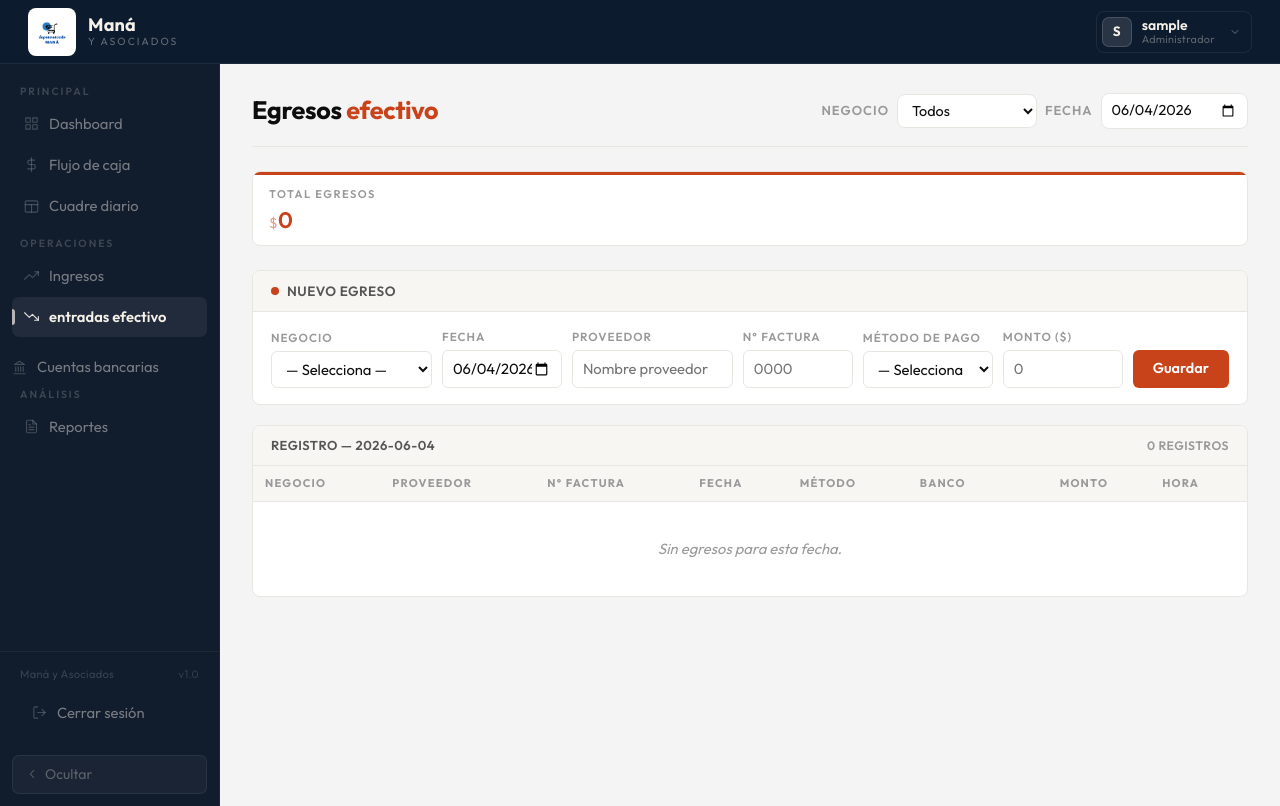
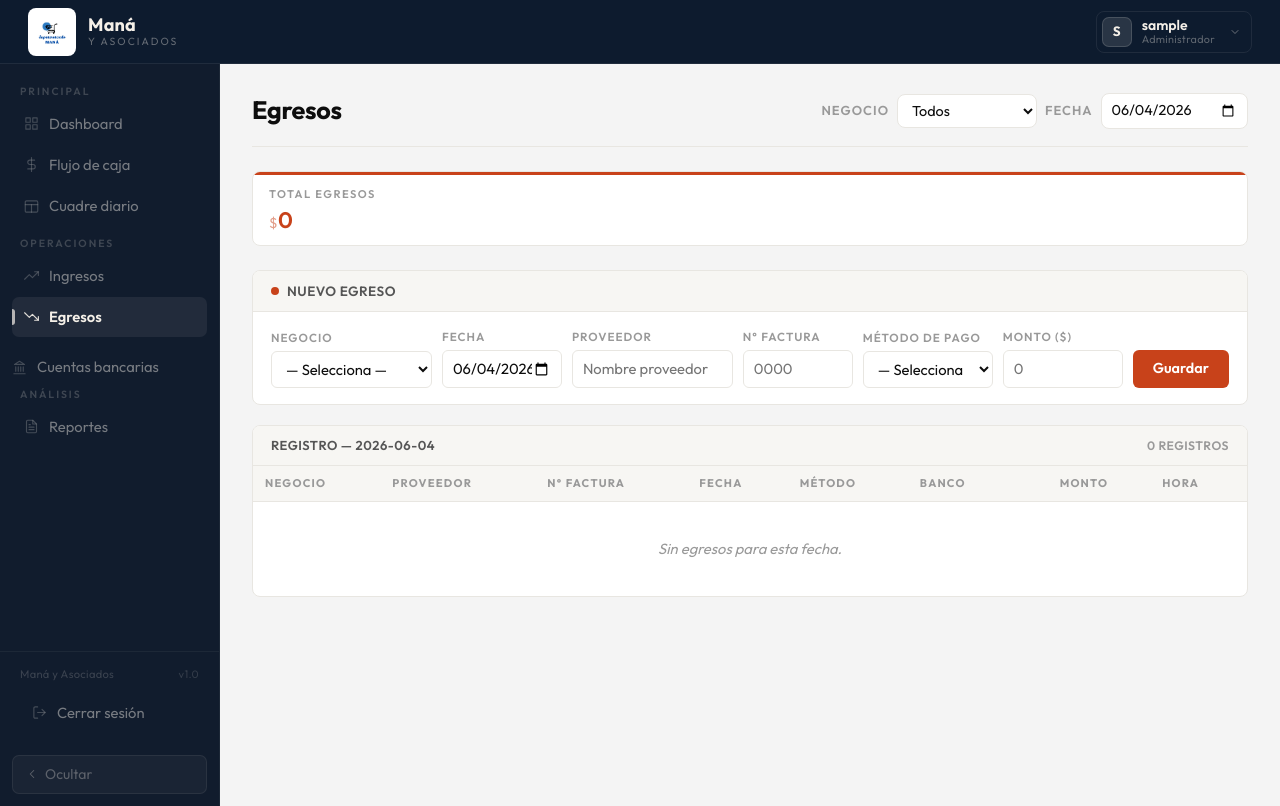
Before and after one commit to KellSoft/project-supermarket, a Django app: page /flujo-caja/egresos/ in a window 1280 px wide. Run offline with Django 5.2, Linux system fonts and the light colour scheme; a user stored in the database is signed in; tables that the repository leaves empty hold one stand-in row (values such as "Sample post"); parts of the project's set-up code (start-up, migrations or seed data) failed here and were passed over; some libraries are stand-ins or nearby versions.

Commit message:
fix: update labels for consistency in expense and income templates

```diff
--- a/templates/cash_closing/expense_list.html
+++ b/templates/cash_closing/expense_list.html
@@ -357,7 +357,7 @@
 
   <!-- TOPBAR -->
   <div class="topbar">
-    <div class="topbar-title">Egresos <span>efectivo</span></div>
+    <div class="topbar-title">Egresos</div>
     <form method="get" class="filter-form">
       <label>Negocio</label>
       <select name="business" onchange="this.form.submit()">
@@ -496,7 +496,7 @@
               {{ expense.get_payment_method_display }}
             </span>
           </td>
-          <td class="td-muted">{{ expense.get_bank_display|default:"—" }}</td>
+          <td class="td-muted">{{ expense.bank.name|default:"—" }}</td>
           <td class="td-r td-amount">${{ expense.amount|floatformat:"0"|intcomma }}</td>
           <td class="td-r td-muted">{{ expense.created_at|time:"H:i" }}</td>
           <td class="td-r">
--- a/templates/cash_closing/income_list.html
+++ b/templates/cash_closing/income_list.html
@@ -356,7 +356,7 @@
 
   <!-- TOPBAR -->
   <div class="topbar">
-    <div class="topbar-title">Ingresos <span>efectivo</span></div>
+    <div class="topbar-title">Ingresos</div>
     <form method="get" class="filter-form">
       <label>Negocio</label>
       <select name="business" onchange="this.form.submit()">
@@ -491,8 +491,8 @@
               {{ income.get_payment_method_display }}
             </span>
           </td>
-          <td class="td-muted">{{ income.get_bank_display|default:"—" }}</td>
-          <td class="td-muted">{{ income.get_shift_display }}</td>
+          <td class="td-muted">{{ income.bank.name|default:"—" }}</td>
+          <td class="td-muted">{{ income.shift.name|default:"—" }}</td>
           <td class="td-r td-amount">${{ income.amount|floatformat:"0"|intcomma }}</td>
           <td class="td-r td-muted">{{ income.created_at|time:"H:i" }}</td>
           <td class="td-r">
--- a/templates/partials/_sidebar.html
+++ b/templates/partials/_sidebar.html
@@ -53,7 +53,7 @@
           <polyline points="23 18 13.5 8.5 8.5 13.5 1 6"/>
           <polyline points="17 18 23 18 23 12"/>
         </svg>
-        <span>entradas efectivo</span>
+        <span>Egresos</span>
       </a>
 
       {% comment %} <a href="{% url 'purchases:purchase_list' %}"
--- a/templates/reports/report_index.html
+++ b/templates/reports/report_index.html
@@ -157,7 +157,7 @@
       <div class="card h-100 shadow-sm border-0">
         <div class="card-body d-flex flex-column align-items-start p-4">
           <div class="fs-2 mb-3">💸</div>
-          <h5 class="fw-semibold mb-1">Egresos efectivo</h5>
+          <h5 class="fw-semibold mb-1">Egresos</h5>
           <p class="text-muted small mb-4">
             Filtra por negocio y rango de fechas.
           </p>
```
